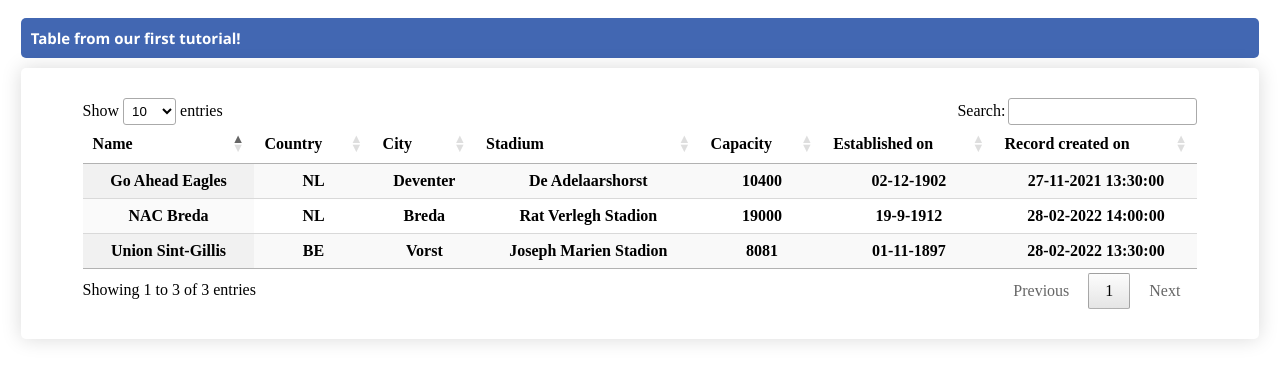
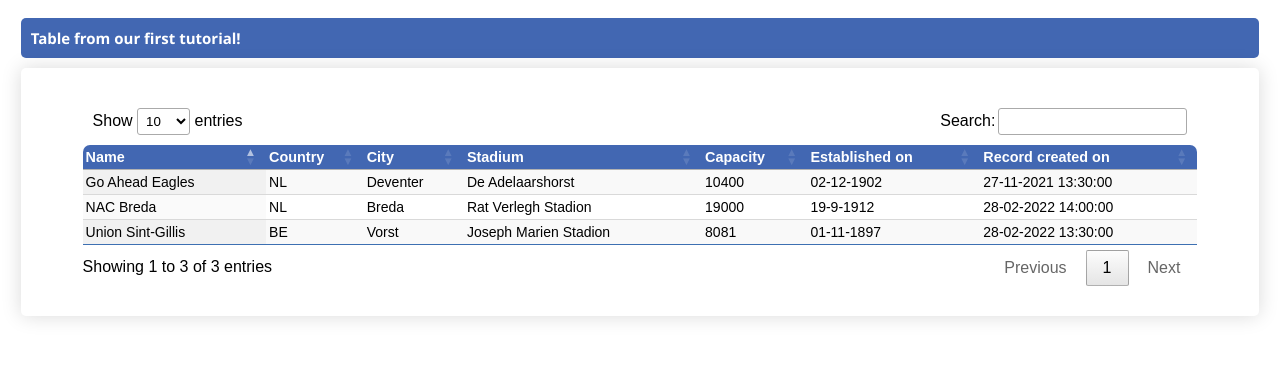
Before and after one commit to NickMol/tableapp, a Django app: page /table1/ in a window 1280 px wide. Shown: the top 382 px of the page. Run offline with Django 4.2, Linux system fonts and the light colour scheme; lists and menus that the app fills with data are empty; some libraries are stand-ins or nearby versions.

Commit message:
first tutorial

```diff
--- a/table_project/table/static/table/main.css
+++ b/table_project/table/static/table/main.css
@@ -2,7 +2,59 @@
     width: 90% ;
     margin-top: 30px;
     margin-bottom: 30px;
+    font-family: Arial, Helvetica, sans-serif;
 }
+
+div.dataTables_filter, div.dataTables_length {
+    padding: 10px;
+  }
+
+#test .odd td,
+#test .even td{
+    background-color: white !important;
+}
+
+table#test.display tbody tr:nth-child(even):hover td{
+    background-color: #ffa !important;
+    }
+
+table#test.display tbody tr:nth-child(odd):hover td,
+table#test.display tbody tr:nth-child(even):hover td {
+background-color: rgb(224, 224, 222) !important;
+}
+
+#test{
+    border-collapse: collapse;
+    overflow: hidden;
+    margin:0px;
+    font-size: 0.9em;
+    border-radius: 7px 7px 0 0;
+}
+
+#test thead{
+    background-color: #4267B2;
+    color: white;
+
+}
+
+#test th,
+#test td {
+  padding: 4px 3px;
+  text-align: left;
+}
+
+#test td{
+  font-size:14px;
+}
+
+#test tbody tr {
+  border-bottom: 1px solid #dddddd;
+}
+
+#test tbody tr:last-of-type {
+  border-bottom: 2px solid #3d70b2;
+}
+
 
 .pageholder{
     display: flex;
--- a/table_project/table/templates/table/table1.html
+++ b/table_project/table/templates/table/table1.html
@@ -27,7 +27,7 @@
 
         <div class="linkholder">
 
-            <table id="test" class="display" style="width:100%">
+            <table id="test" class="display">
                 <thead>
                     <tr>
                         <th>Name</th>
@@ -41,35 +41,35 @@
                 </thead>
                 <tbody>
                     <tr>
-                        <th>NAC Breda</th>
-                        <th>NL</th>
-                        <th>Breda</th>
-                        <th>Rat Verlegh Stadion</th>
-                        <th>19000</th>
-                        <th>19-9-1912</th>
-                        <th>28-02-2022 14:00:00</th>
+                        <td>NAC Breda</td>
+                        <td>NL</td>
+                        <td>Breda</td>
+                        <td>Rat Verlegh Stadion</td>
+                        <td>19000</td>
+                        <td>19-9-1912</td>
+                        <td>28-02-2022 14:00:00</td>
 
                     </tr>
 
                     <tr>
-                        <th>Union Sint-Gillis</th>
-                        <th>BE</th>
-                        <th>Vorst</th>
-                        <th>Joseph Marien Stadion</th>
-                        <th>8081</th>
-                        <th>01-11-1897</th>
-                        <th>28-02-2022 13:30:00</th>
+                        <td>Union Sint-Gillis</td>
+                        <td>BE</td>
+                        <td>Vorst</td>
+                        <td>Joseph Marien Stadion</td>
+                        <td>8081</td>
+                        <td>01-11-1897</td>
+                        <td>28-02-2022 13:30:00</td>
 
                     </tr>
 
                     <tr>
-                        <th>Go Ahead Eagles</th>
-                        <th>NL</th>
-                        <th>Deventer</th>
-                        <th>De Adelaarshorst</th>
-                        <th>10400</th>
-                        <th>02-12-1902</th>
-                        <th>27-11-2021 13:30:00</th>
+                        <td>Go Ahead Eagles</td>
+                        <td>NL</td>
+                        <td>Deventer</td>
+                        <td>De Adelaarshorst</td>
+                        <td>10400</td>
+                        <td>02-12-1902</td>
+                        <td>27-11-2021 13:30:00</td>
 
                     </tr>
 
```
